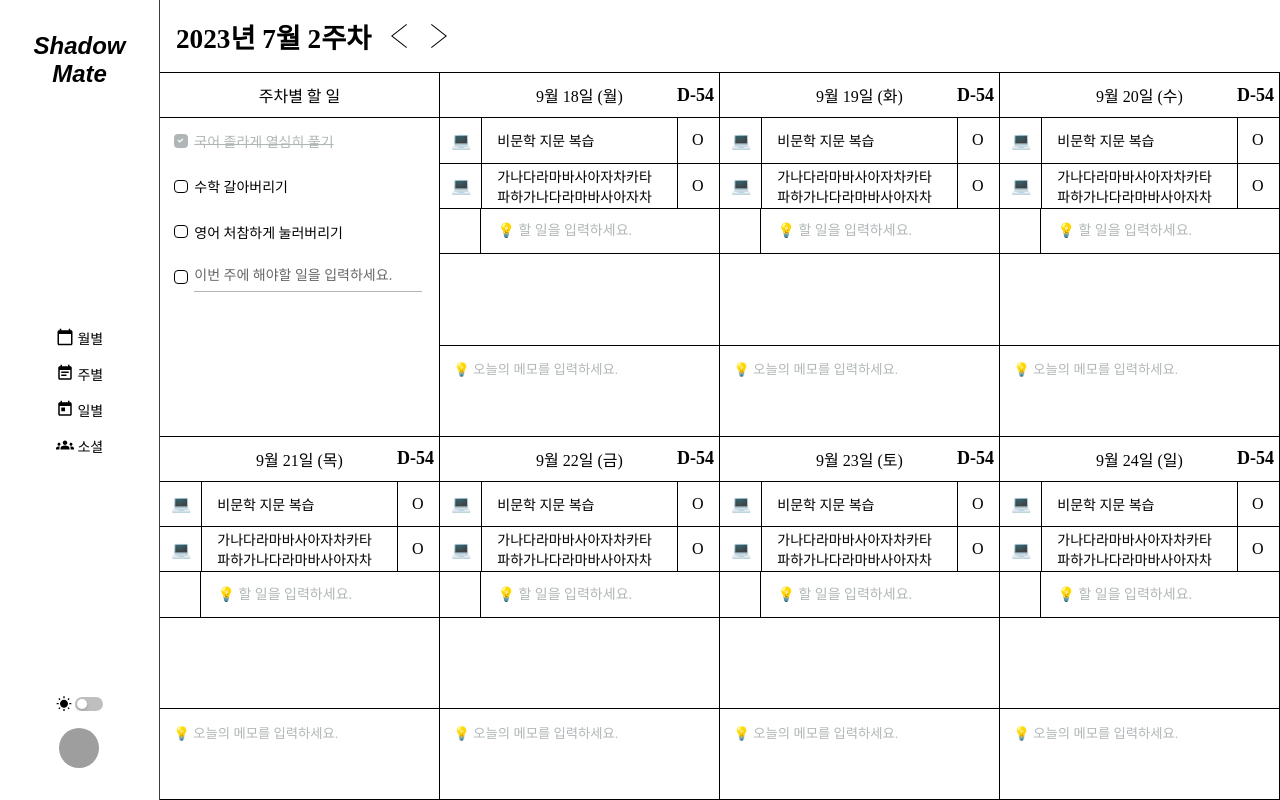
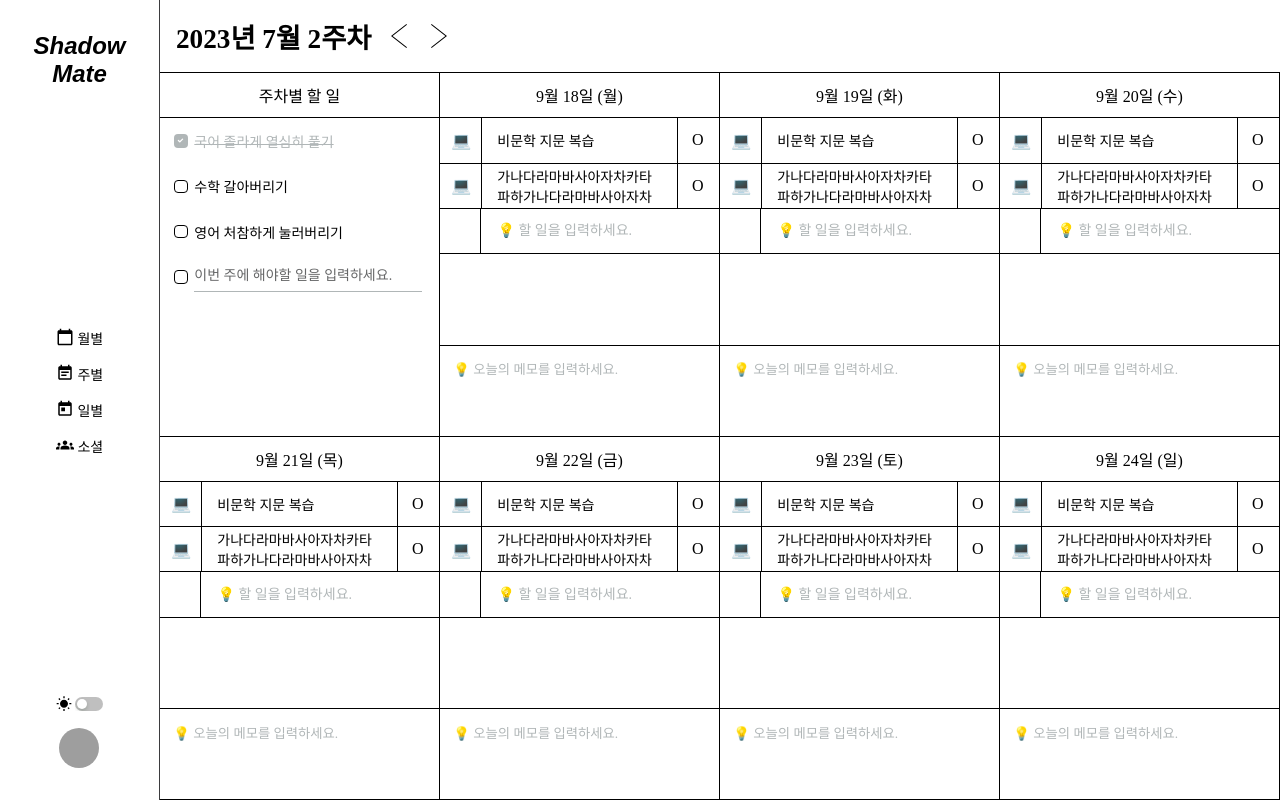
Before and after one commit to NewSainTurtle/ShadowMate, a React app in the folder FE/: page /week in a window 1280 px wide. Built offline with nearby package versions, Linux system fonts and the light colour scheme; grey boxes are pictures that could not be loaded; a web font is replaced by a local one.

Commit message:
[FE] fix: Dday임시 주석 처리

```diff
--- a/FE/src/components/planner/week/WeekItem.tsx
+++ b/FE/src/components/planner/week/WeekItem.tsx
@@ -41,7 +41,7 @@ const WeekItem = ({ date }: Props) => {
     <div className={styles.weekItem_container}>
       <div className={styles.weekItem_title}>
         <Text>{date}</Text>
-        <Dday>-304</Dday>
+        {/* <Dday comparedDate={date} /> */}
       </div>
       <div className={styles.weekItem_todoList} style={{ gridTemplateRows: `repeat(${todoItems.length + 1}, 20%` }}>
         {todoItems.map((item: TodoItemConfig, key: number) => (
```
